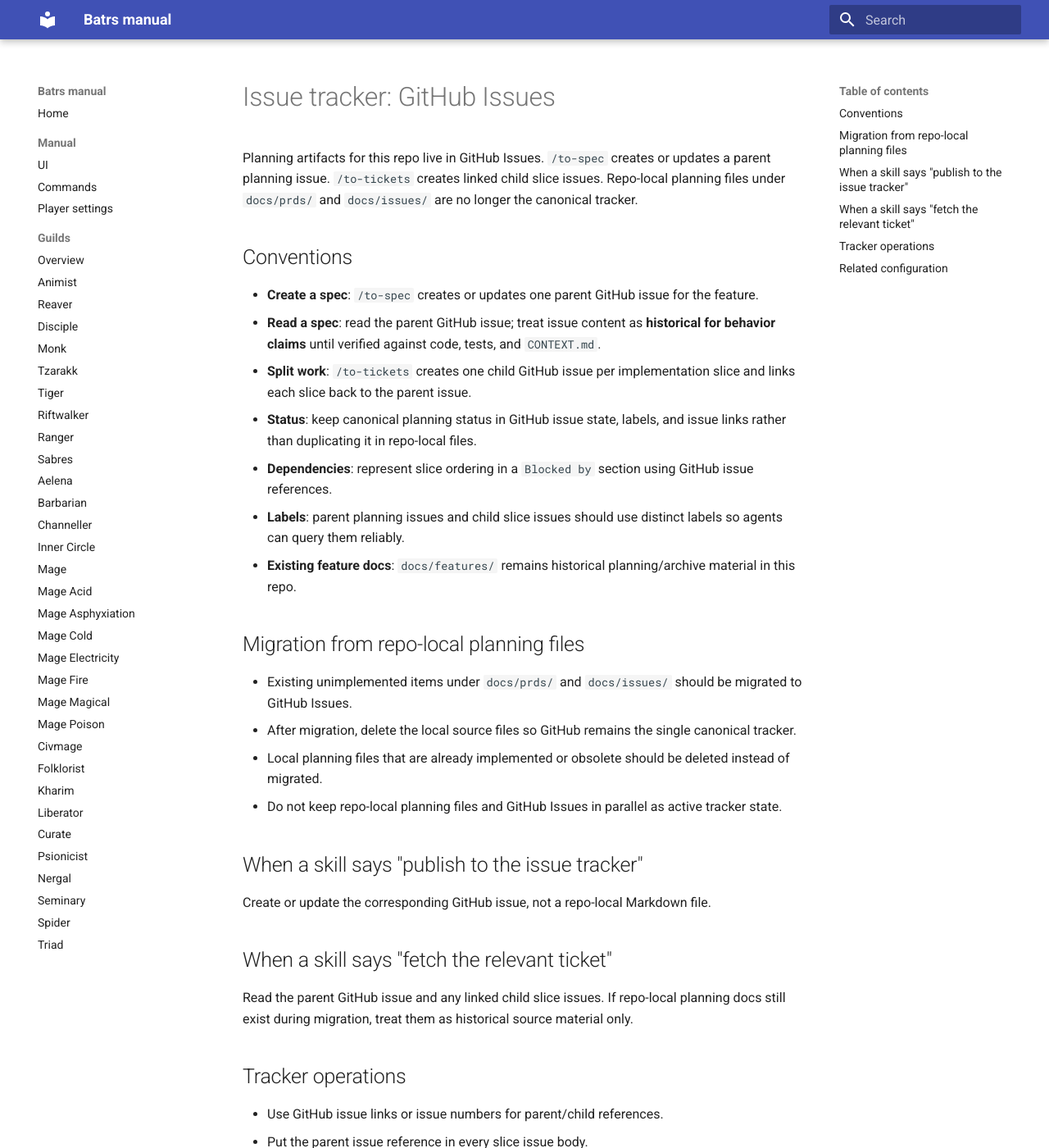
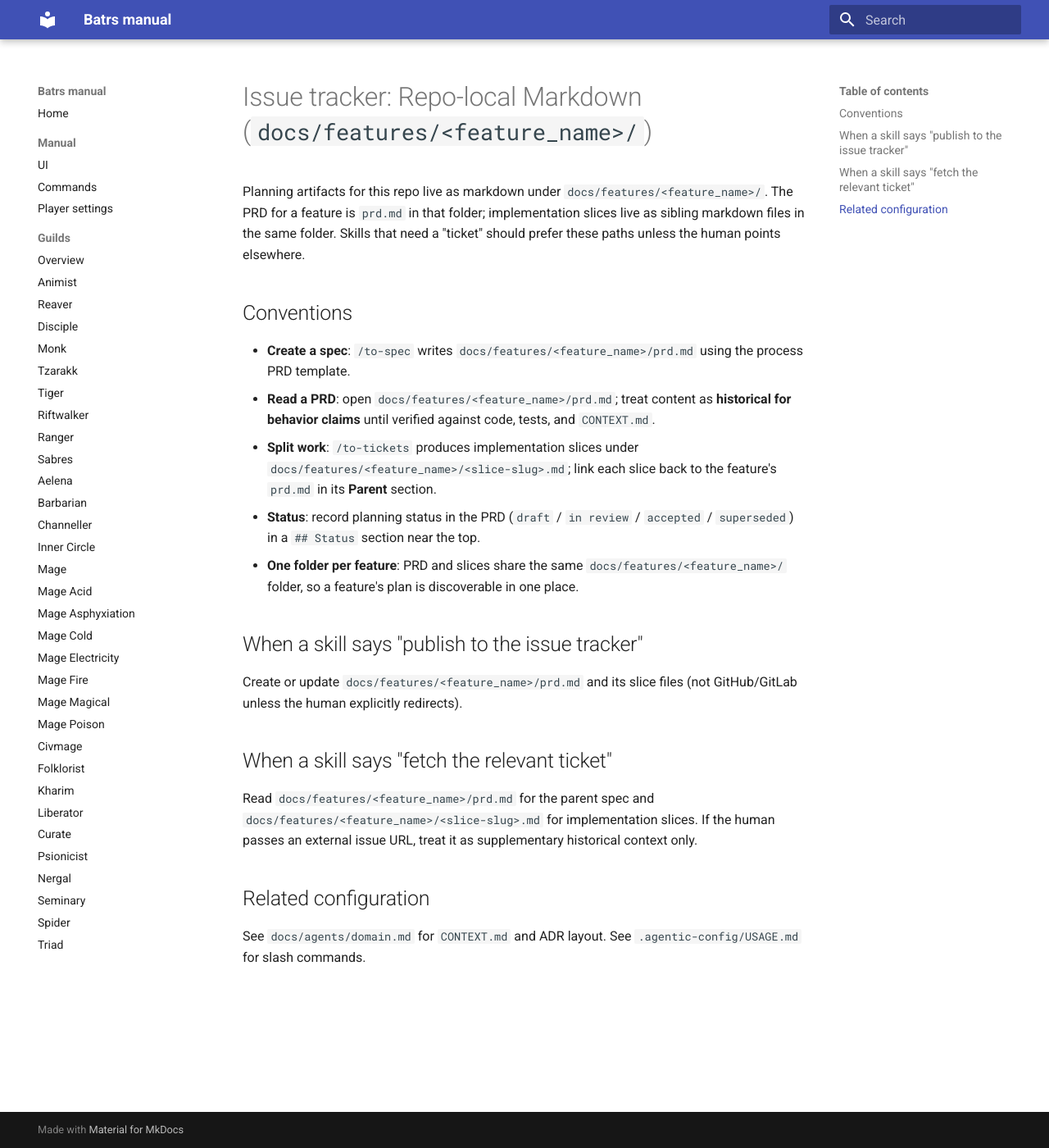
Before and after one commit to oaalto/batrs, an MkDocs documentation site: the page built from docs/agents/issue-tracker.md, in a window 1280 px wide and 1400 px high. Shown: the whole window at 82% size. Built offline with MkDocs 1.6.1 and Material for MkDocs 9.7.7, drawn with Linux system fonts in a browser that asks for light colours; some of the changed text lies outside the part shown.

Commit message:
docs: return planning tracker to repo-local markdown (ADR-0004)
Revert the GitHub Issues planning tracker (ADR-0003). '/to-spec' and
'/to-tickets' now write repo-local markdown under docs/features/<name>/
— the PRD at prd.md and implementation slices as sibling files — with
PRD status in a ## Status section. Mark ADR-0003 superseded; add
ADR-0004. .agentic-config left untouched per project preference.

```diff
--- a/docs/agents/issue-tracker.md
+++ b/docs/agents/issue-tracker.md
@@ -1,38 +1,22 @@
-# Issue tracker: GitHub Issues
+# Issue tracker: Repo-local Markdown (`docs/features/<feature_name>/`)
 
-Planning artifacts for this repo live in GitHub Issues. `/to-spec` creates or updates a parent planning issue. `/to-tickets` creates linked child slice issues. Repo-local planning files under `docs/prds/` and `docs/issues/` are no longer the canonical tracker.
+Planning artifacts for this repo live as markdown under `docs/features/<feature_name>/`. The PRD for a feature is `prd.md` in that folder; implementation slices live as sibling markdown files in the same folder. Skills that need a "ticket" should prefer these paths unless the human points elsewhere.
 
 ## Conventions
 
-- **Create a spec**: `/to-spec` creates or updates one parent GitHub issue for the feature.
-- **Read a spec**: read the parent GitHub issue; treat issue content as **historical for behavior claims** until verified against code, tests, and `CONTEXT.md`.
-- **Split work**: `/to-tickets` creates one child GitHub issue per implementation slice and links each slice back to the parent issue.
-- **Status**: keep canonical planning status in GitHub issue state, labels, and issue links rather than duplicating it in repo-local files.
-- **Dependencies**: represent slice ordering in a `Blocked by` section using GitHub issue references.
-- **Labels**: parent planning issues and child slice issues should use distinct labels so agents can query them reliably.
-- **Existing feature docs**: `docs/features/` remains historical planning/archive material in this repo.
-
-## Migration from repo-local planning files
-
-- Existing unimplemented items under `docs/prds/` and `docs/issues/` should be migrated to GitHub Issues.
-- After migration, delete the local source files so GitHub remains the single canonical tracker.
-- Local planning files that are already implemented or obsolete should be deleted instead of migrated.
-- Do not keep repo-local planning files and GitHub Issues in parallel as active tracker state.
+- **Create a spec**: `/to-spec` writes `docs/features/<feature_name>/prd.md` using the process PRD template.
+- **Read a PRD**: open `docs/features/<feature_name>/prd.md`; treat content as **historical for behavior claims** until verified against code, tests, and `CONTEXT.md`.
+- **Split work**: `/to-tickets` produces implementation slices under `docs/features/<feature_name>/<slice-slug>.md`; link each slice back to the feature's `prd.md` in its **Parent** section.
+- **Status**: record planning status in the PRD (`draft` / `in review` / `accepted` / `superseded`) in a `## Status` section near the top.
+- **One folder per feature**: PRD and slices share the same `docs/features/<feature_name>/` folder, so a feature's plan is discoverable in one place.
 
 ## When a skill says "publish to the issue tracker"
 
-Create or update the corresponding GitHub issue, not a repo-local Markdown file.
+Create or update `docs/features/<feature_name>/prd.md` and its slice files (not GitHub/GitLab unless the human explicitly redirects).
 
 ## When a skill says "fetch the relevant ticket"
 
-Read the parent GitHub issue and any linked child slice issues. If repo-local planning docs still exist during migration, treat them as historical source material only.
-
-## Tracker operations
-
-- Use GitHub issue links or issue numbers for parent/child references.
-- Put the parent issue reference in every slice issue body.
-- Link child slices from the parent issue body or checklist.
-- Do not silently fall back to `docs/prds/` or `docs/issues/` if GitHub issue creation fails; fail clearly instead.
+Read `docs/features/<feature_name>/prd.md` for the parent spec and `docs/features/<feature_name>/<slice-slug>.md` for implementation slices. If the human passes an external issue URL, treat it as supplementary historical context only.
 
 ## Related configuration
 
```
Also changed, not shown: .agents/skills/to-spec/SKILL.md (+15 -17 lines), .agents/skills/to-tickets/SKILL.md (+17 -19 lines), AGENTS.md (+1 -1 lines), docs/adr/0003-github-issues-are-the-canonical-planning-tracker.md (+1 -1 lines), docs/adr/0004-repo-local-markdown-files-are-the-canonical-planning-tracker.md (added, +32 -0 lines), docs/wiki/log.md (+6 -0 lines), 1 other file.
